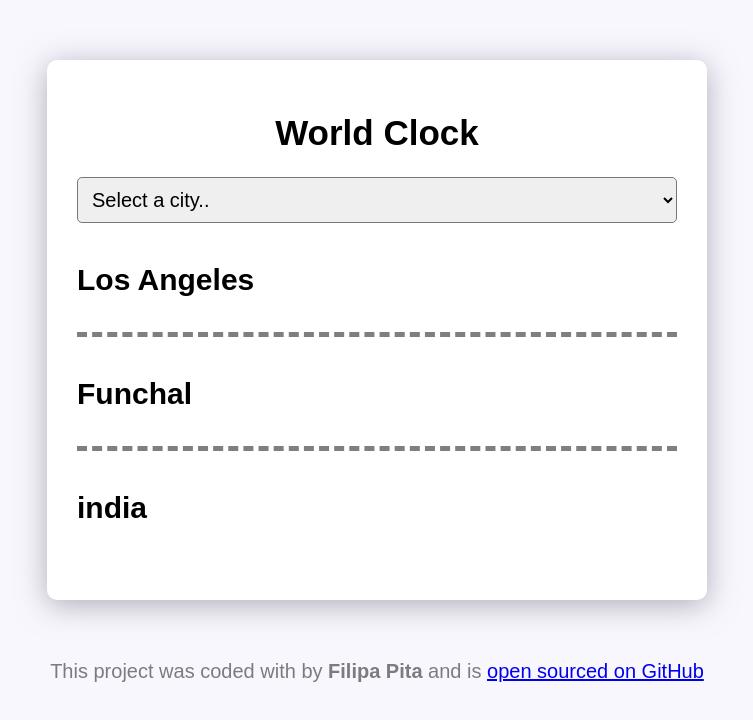
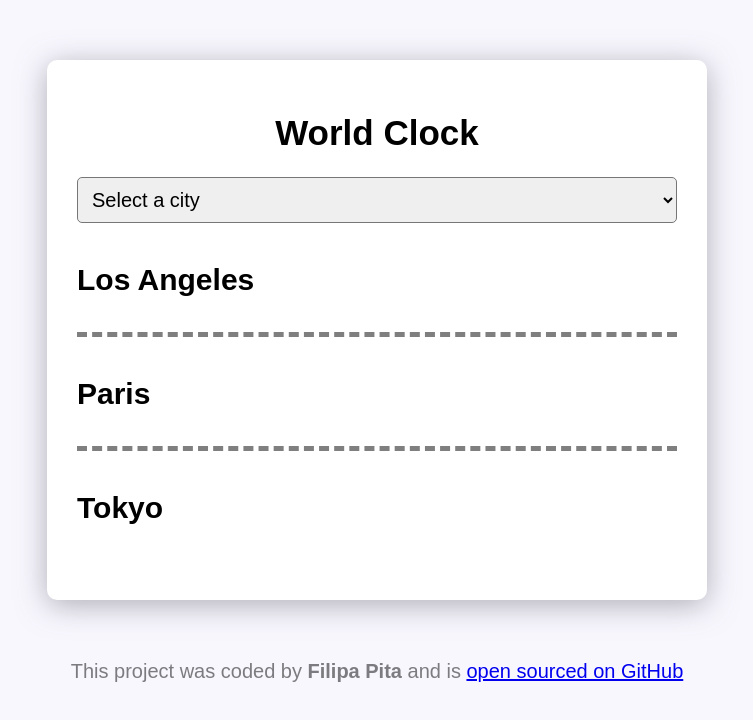
Before and after one commit to filipanpita/shecodes_plus_add-on, a plain HTML site: page index.html in a window 1280 px wide. Shown: the whole page, without its empty margins (263-1016 px from the left). Drawn offline with nearby package versions, Linux system fonts and the light colour scheme; a script that the page names is missing.

Commit message:
Update index.html

```diff
--- a/index.html
+++ b/index.html
@@ -5,20 +5,19 @@
     <meta http-equiv="X-UA-Compatible" content="IE=edge" />
     <meta name="viewport" content="width=device-width, initial-scale=1.0" />
     <link rel="stylesheet" href="src/style.css" />
-    <script src="https://cdnjs.cloudflare.com/ajax/libs/moment.js/2.29.4/moment.min.js"></script>
-    <script src="https://cdnjs.cloudflare.com/ajax/libs/moment-timezone/0.5.37/moment-timezone-with-data-1970-2030.min.js"></script>
+    <script src="https://cdnjs.cloudflare.com/ajax/libs/moment.js/2.30.1/moment.min.js"></script>
+    <script src="https://cdnjs.cloudflare.com/ajax/libs/moment-timezone/0.5.46/moment-timezone-with-data-1970-2030.js"></script>
     <title>SheCodes Plus Add-on Project</title>
   </head>
   <body>
     <div class="container">
       <h1>World Clock</h1>
-
       <select id="city">
-        <option value="">Select a city..</option>
-        <option value="current">My current location</option>
-        <option value="London">London</option>
-        <option value="New_York">New York</option>
-        <option value="Auckland">Auckland</option>
+        <option value="">Select a city</option>
+        <option value="current">My Current Location</option>
+        <option value="Europe/London">London</option>
+        <option value="America/New_York">New York</option>
+        <option value="Australia/Sydney">Sydney</option>
       </select>
 
       <div id="cities">
@@ -29,16 +28,16 @@
           </div>
           <div class="time"></div>
         </div>
-      <div class="city" id="funchal">
+        <div class="city" id="paris">
           <div>
-            <h2>Funchal</h2>
+            <h2>Paris</h2>
             <div class="date"></div>
           </div>
           <div class="time"></div>
         </div>
-            <div class="city" id="india">
+        <div class="city" id="tokyo">
           <div>
-            <h2>india</h2>
+            <h2>Tokyo</h2>
             <div class="date"></div>
           </div>
           <div class="time"></div>
@@ -46,12 +45,11 @@
       </div>
     </div>
     <footer>
-      This project was coded with by <strong>Filipa Pita</strong> and is
+      This project was coded by <strong>Filipa Pita</strong> and is
       <a
         href="https://github.com/filipanpita/shecodes_plus_add-on"
         target="_blank"
-      >
-        open sourced on GitHub</a
+        >open sourced on GitHub</a
       >
     </footer>
     <script src="src/index.js"></script>
```
Lines whose indentation alone changed are shown as unchanged.
